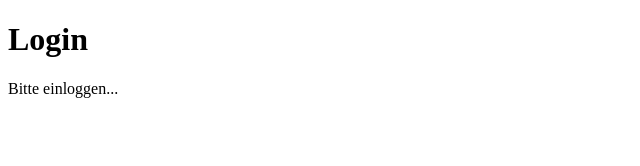
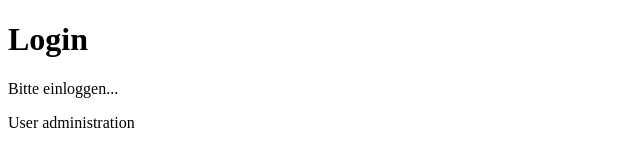
Before and after one commit to git-sluga/git-course, a plain HTML site: page index.html in a window 1280 px wide. Shown: the whole page, without its empty margins (0-640 px from the left). Drawn offline with Linux system fonts and the light colour scheme.

Commit message:
user added

```diff
--- a/index.html
+++ b/index.html
@@ -13,5 +13,8 @@
     <p>
         Bitte einloggen...
     </p>
+    <p>
+        User administration
+    </p>
 </body>
 </html>
```
